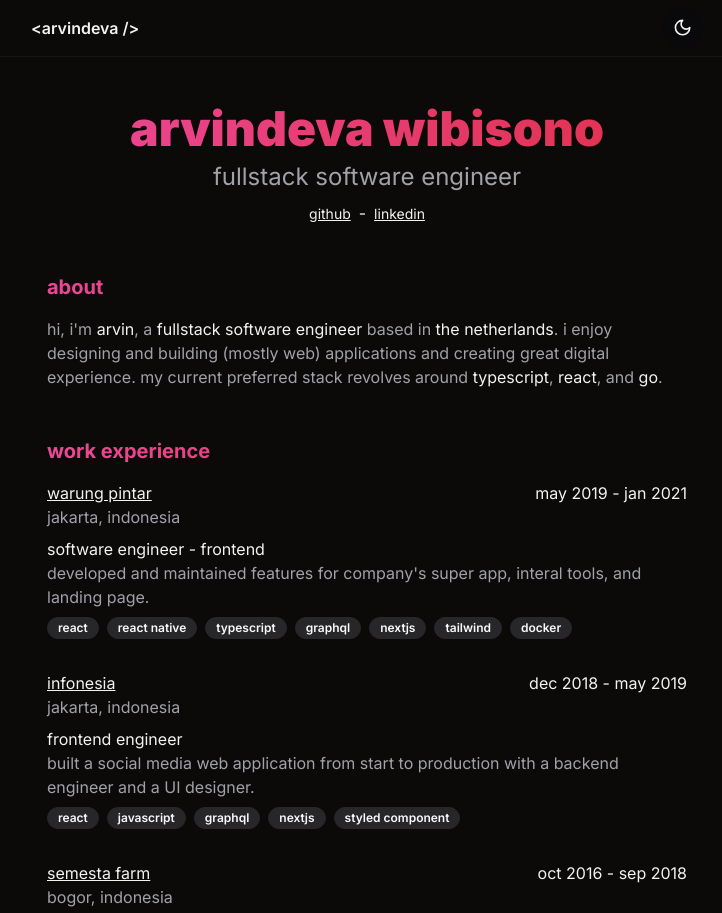
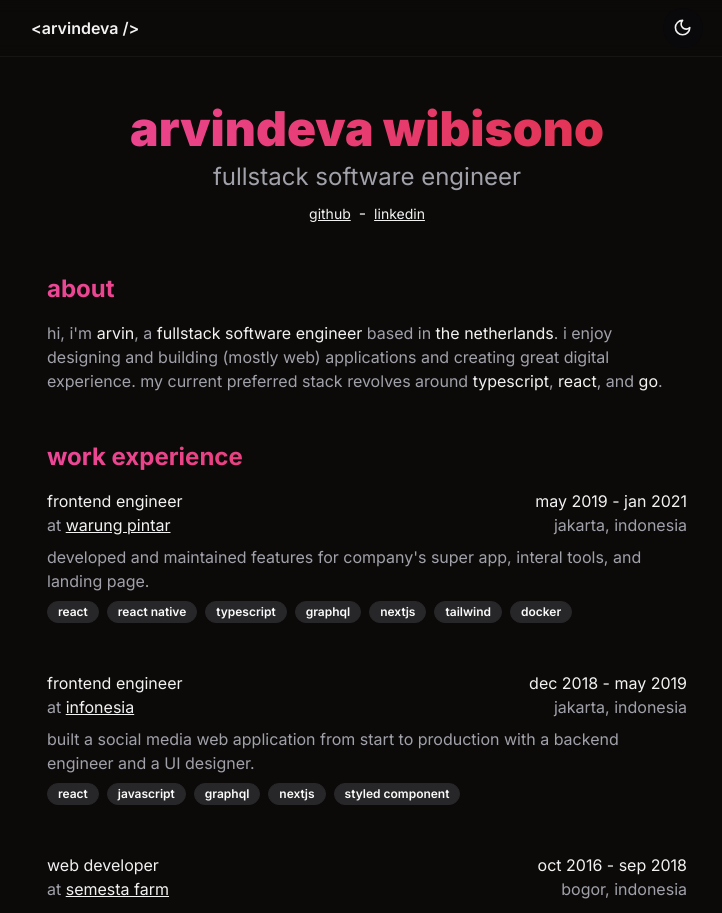
Before and after one commit to arvindeva/arvindeva-dev, a Next.js app: page / in a window 1280 px wide. Shown: the top 913 px of the page, without its empty margins (273-995 px from the left). Built offline with nearby package versions, Linux system fonts and the light colour scheme.

Commit message:
more formatting for work experience

```diff
--- a/src/components/ui/heading.tsx
+++ b/src/components/ui/heading.tsx
@@ -4,7 +4,7 @@ export default function Heading({
   children: React.ReactNode;
 }>) {
   return (
-    <h1 className="text-xl font-bold mb-4 bg-gradient-to-r from-pink-500 via-red-600 to-orange-500 text-transparent bg-clip-text animate-gradient">
+    <h1 className="text-2xl font-bold mb-4 bg-gradient-to-r from-pink-500 via-red-600 to-orange-500 text-transparent bg-clip-text animate-gradient">
       {children}
     </h1>
   );
--- a/src/components/work-experience.tsx
+++ b/src/components/work-experience.tsx
@@ -7,7 +7,7 @@ const workExperienceData = [
   {
     id: 1,
     date: "may 2019 - jan 2021",
-    title: "software engineer - frontend",
+    title: "frontend engineer",
     company: {
       name: "warung pintar",
       url: "https://www.linkedin.com/company/warungpintar/",
@@ -87,22 +87,24 @@ export default function WorkExperience() {
   return (
     <div className="flex flex-col">
       <Heading>work experience</Heading>
-      <div className="flex flex-col gap-y-8">
+      <div className="flex flex-col gap-y-12">
         {workExperienceData.map((exp) => {
           return (
             <div key={exp.id}>
               <div className="flex flex-row justify-between">
+                <h2>{exp.title}</h2>
+                <h2 className="text-foreground text-base">{exp.date}</h2>
+              </div>
+              <div className="flex flex-row justify-between mb-2">
                 <h2>
+                  <span className="text-muted-foreground">at </span>
                   <Link href={exp.company.url} className="underline">
                     {exp.company.name}
                   </Link>{" "}
                 </h2>
-                <h2 className="text-foreground text-base">{exp.date}</h2>
+                <p className="text-muted-foreground">{exp.company.location}</p>
               </div>
-              <p className="text-muted-foreground mb-2">
-                {exp.company.location}
-              </p>
-              <h2>{exp.title}</h2>
+
               <p className="text-muted-foreground mb-2">{exp.description}</p>
               <div className="flex flex-row gap-x-2 flex-wrap gap-y-2">
                 {exp.stack.map((tech) => {
```
